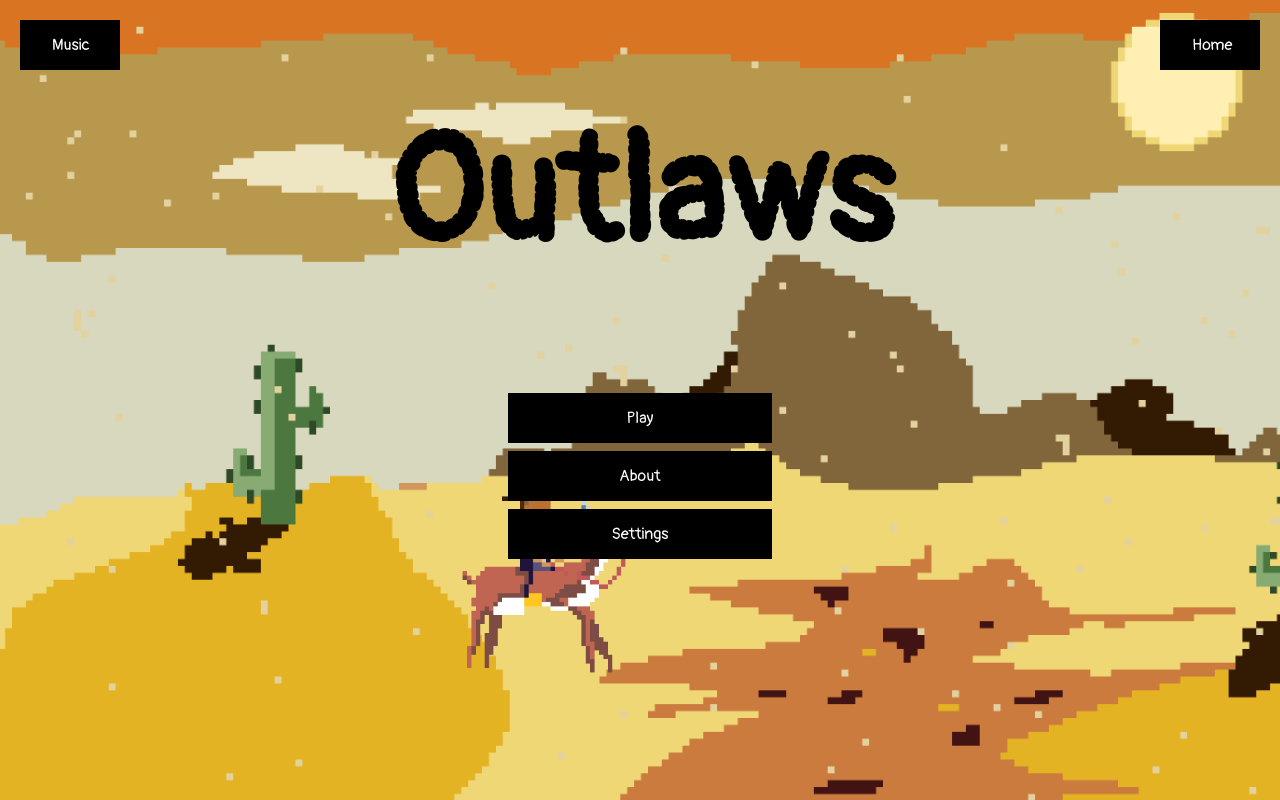
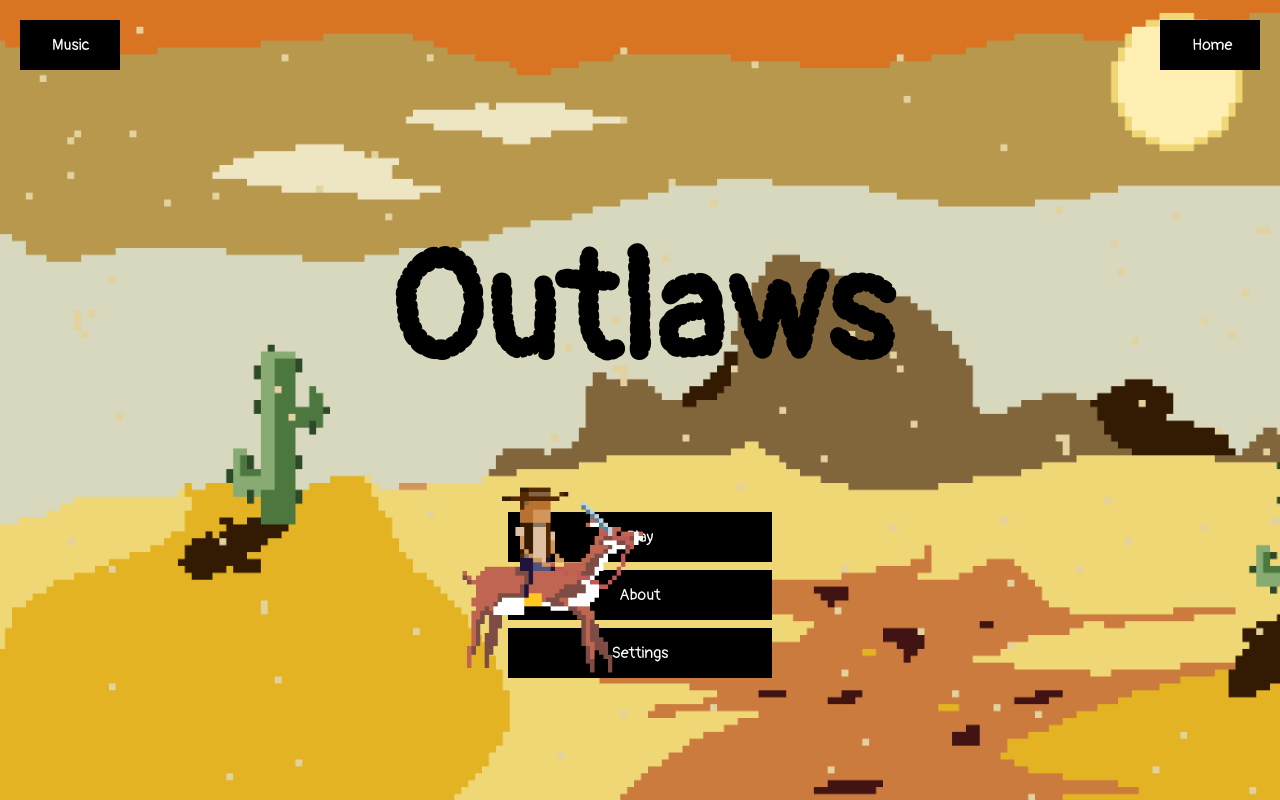
Before and after one commit to duttar18/yeehaw-frontend, a React (Create React App) app: page / in a window 1280 px wide. Built offline with nearby package versions, Linux system fonts and the light colour scheme; no server answers.

Commit message:
something

```diff
--- a/src/App.js
+++ b/src/App.js
@@ -83,13 +83,6 @@ const HomeButton = styled.button`
     width: 100px;
     max-width: 200px;
 `;
-const Container = styled.div`
-  position: absolute;
-  width: 100%;
-  height: 100;
-  top: 0px;
-  left: 0px;
-`;
 class App extends React.Component {
   constructor(props) {
     // Initialize mutable state
@@ -124,15 +117,14 @@ class App extends React.Component {
         {this.state.visible ? <Button onClick={() => { this.setState({ visible: false }) }}>Hide</Button> : <Button2 onClick={() => { this.setState({ visible: true }) }}>Music</Button2>}
         <Link to="/"><HomeButton>Home</HomeButton></Link>
         <Rider src={require("./Assets/Rider.gif")} />
-        <Welc ></Welc>
-        <Container>
+        <Welc >
           <Switch >
             <Route exact path="/" component={Menu} />
             <Route path="/about" component={About} />
             <Route path="/play" component={() => <Play id={this.state.id} apiUrl={this.state.apiUrl} />} />
             <Route path="/pick" component={() => <Pick id={this.state.id} apiUrl={this.state.apiUrl} />} />
           </Switch>
-        </Container>
+        </Welc>
       </BrowserRouter>
     );
   }
```
